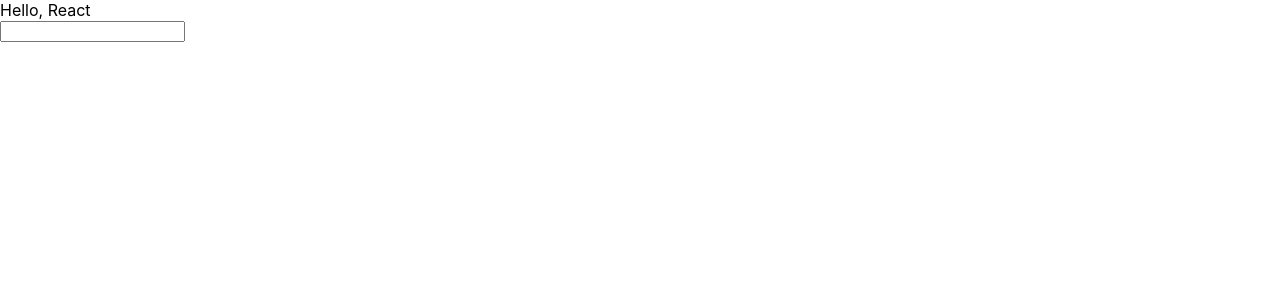
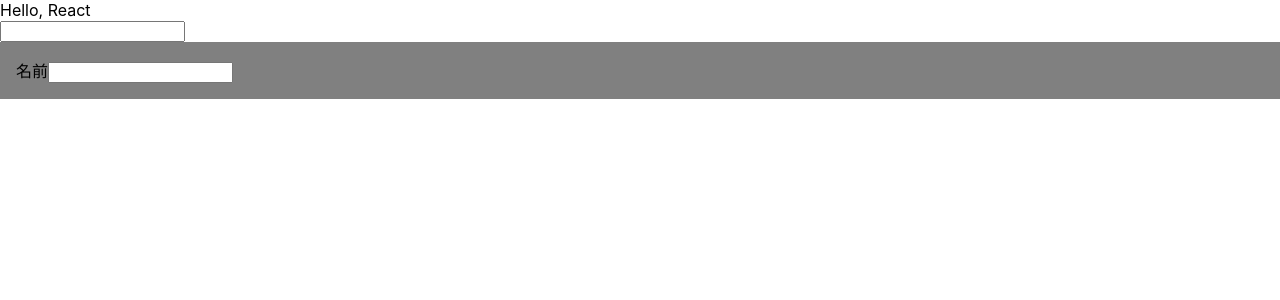
Before and after one commit to KazumasaYasui/ts-react-next, a React (Create React App) app in the folder chapter3/react-sample/: page / in a window 1280 px wide. Shown: the top 300 px of the page. Built offline with nearby package versions, Linux system fonts and the light colour scheme.

Commit message:
Nameコンポーネントの追加

```diff
--- a/chapter3/react-sample/src/components/Hello.tsx
+++ b/chapter3/react-sample/src/components/Hello.tsx
@@ -3,12 +3,10 @@
 const Hello = () => {
   // クリック時に呼ばれる関数
   const onClick = () => {
-    // アラートを出す
     alert('hello')
   }
   // 変更時に呼ばれる関数
   const onChange = (str: string) => {
-    // アラートを出す
     alert(str)
   }
   const text = 'Hello, React'
--- /dev/null
+++ b/chapter3/react-sample/src/components/Name.tsx
@@ -0,0 +1,19 @@
+import React from 'react'
+
+// 名前を入力するためのテキストボックスを返すコンポーネントです。
+const Name = () => {
+  // input要素のonChangeイベントに対するコールバック関数
+  const onChange = (e: React.ChangeEvent<HTMLInputElement>) => {
+    console.log(e.target.value)
+  }
+
+  return (
+    <div style={{ padding: '16px', backgroundColor: 'gray' }}>
+      <label htmlFor="name">名前</label>
+      <input id="name" className="input-name" type="text" onChange={onChange} />
+    </div>
+  )
+}
+
+// 外部からNameコンポーネントを読み込めるようにエクスポートする
+export default Name
--- a/chapter3/react-sample/src/index.tsx
+++ b/chapter3/react-sample/src/index.tsx
@@ -3,6 +3,7 @@
 import './index.css';
 // import App from './App';
 import Hello from './components/Hello';
+import Name from './components/Name';
 import reportWebVitals from './reportWebVitals';
 
 const root = ReactDOM.createRoot(
@@ -12,6 +13,7 @@
   <React.StrictMode>
     {/*<App />*/}
     <Hello />
+    <Name />
   </React.StrictMode>
 );
 
```
